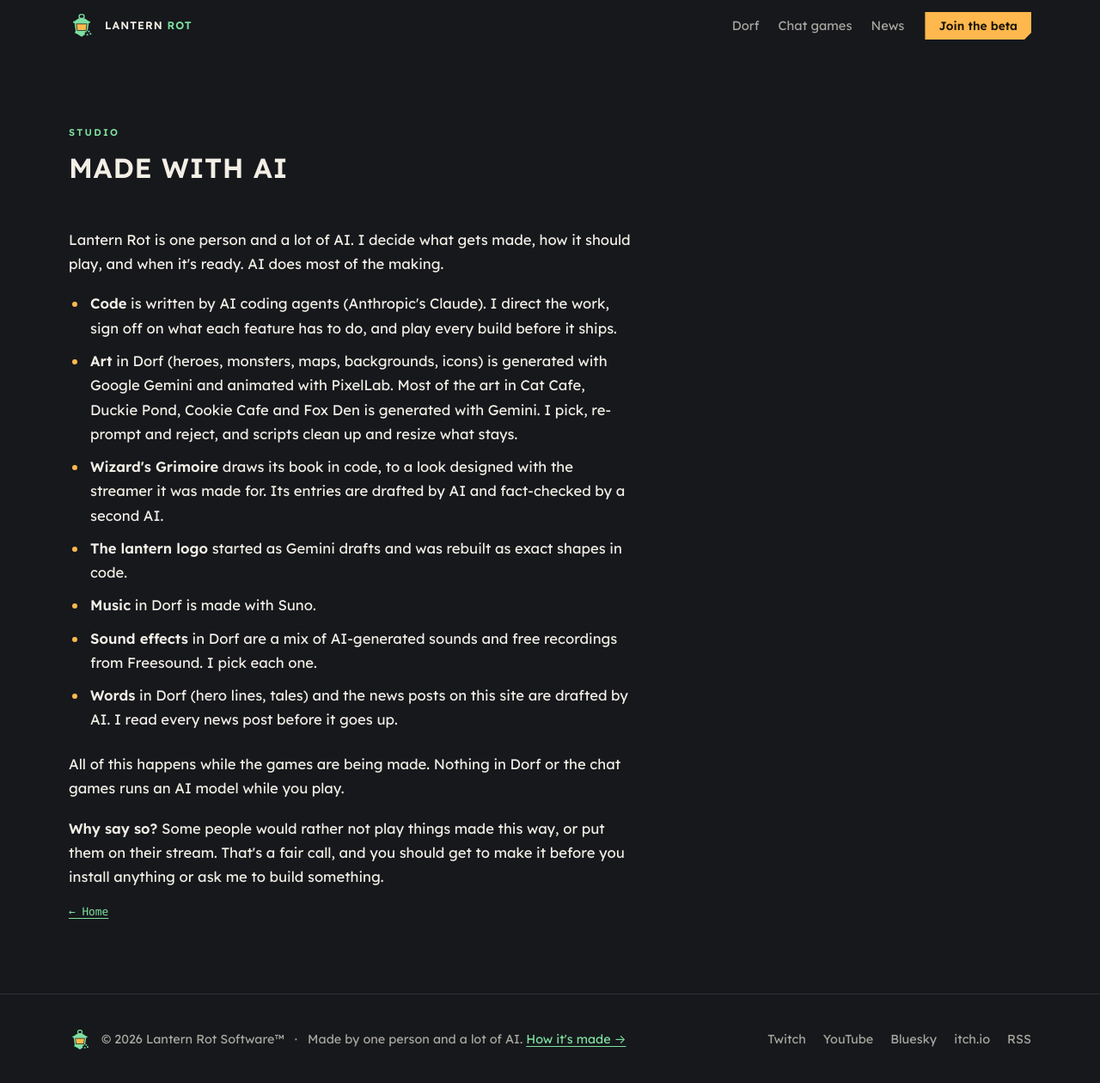
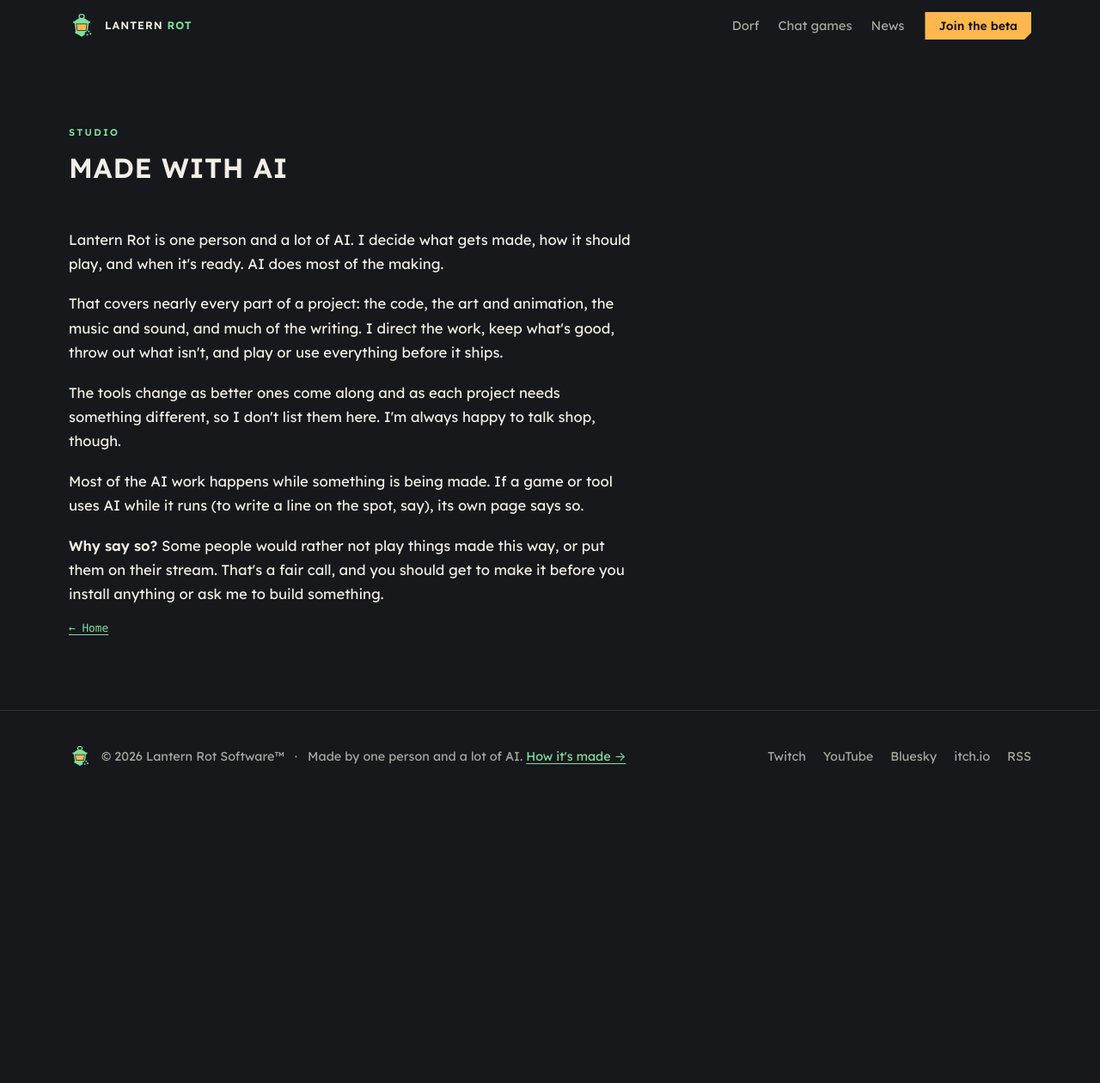
Before and after one commit to lanternrot/lanternrot.github.io, a Jekyll site: the page built from made-with-ai/index.html, in a window 1280 px wide and 1279 px high. Shown: the top 1260 px of the window at 86% size. Built offline with Jekyll 4.4.1, drawn with Linux system fonts in a browser that asks for light colours; some web fonts are replaced.

Commit message:
Made with AI: say what AI does in general, without tools or per-project lists
Patrick (2026-11-11): the page was too specific. It named tools (Claude, Gemini, PixelLab, Suno, Freesound), listed each game and the logo's process, and would need a new bullet for every project or tool change. It now says AI touches nearly every part (code, art and animation, music and sound, much of the writing), what Patrick does himself, that tools change so they aren't listed, and that anything using AI while it runs says so on its own page. The "Why say so?" reason stays as it was. Every Freesound sound in Dorf is CC0, so dropping the name owes no credit.

Co-Authored-By: Claude Opus 5.5 <noreply@anthropic.com>

```diff
--- a/made-with-ai/index.html
+++ b/made-with-ai/index.html
@@ -1,7 +1,7 @@
 ---
 layout: default
 title: Made with AI
-summary: How Lantern Rot's games are made, and which parts are made with AI.
+summary: How Lantern Rot makes things, and where AI comes in.
 ---
 <main>
   <section>
@@ -12,16 +12,9 @@ summary: How Lantern Rot's games are made, and which parts are made with AI.
       </div>
       <div class="prose">
         <p>Lantern Rot is one person and a lot of AI. I decide what gets made, how it should play, and when it's ready. AI does most of the making.</p>
-        <ul>
-          <li><strong>Code</strong> is written by AI coding agents (Anthropic's Claude). I direct the work, sign off on what each feature has to do, and play every build before it ships.</li>
-          <li><strong>Art</strong> in Dorf (heroes, monsters, maps, backgrounds, icons) is generated with Google Gemini and animated with PixelLab. Most of the art in Cat Cafe, Duckie Pond, Cookie Cafe and Fox Den is generated with Gemini. I pick, re-prompt and reject, and scripts clean up and resize what stays.</li>
-          <li><strong>Wizard's Grimoire</strong> draws its book in code, to a look designed with the streamer it was made for. Its entries are drafted by AI and fact-checked by a second AI.</li>
-          <li><strong>The lantern logo</strong> started as Gemini drafts and was rebuilt as exact shapes in code.</li>
-          <li><strong>Music</strong> in Dorf is made with Suno.</li>
-          <li><strong>Sound effects</strong> in Dorf are a mix of AI-generated sounds and free recordings from Freesound. I pick each one.</li>
-          <li><strong>Words</strong> in Dorf (hero lines, tales) and the news posts on this site are drafted by AI. I read every news post before it goes up.</li>
-        </ul>
-        <p>All of this happens while the games are being made. Nothing in Dorf or the chat games runs an AI model while you play.</p>
+        <p>That covers nearly every part of a project: the code, the art and animation, the music and sound, and much of the writing. I direct the work, keep what's good, throw out what isn't, and play or use everything before it ships.</p>
+        <p>The tools change as better ones come along and as each project needs something different, so I don't list them here. I'm always happy to talk shop, though.</p>
+        <p>Most of the AI work happens while something is being made. If a game or tool uses AI while it runs (to write a line on the spot, say), its own page says so.</p>
         <p><strong>Why say so?</strong> Some people would rather not play things made this way, or put them on their stream. That's a fair call, and you should get to make it before you install anything or ask me to build something.</p>
       </div>
       <div class="log-foot"><a href="/">← Home</a></div>
```
